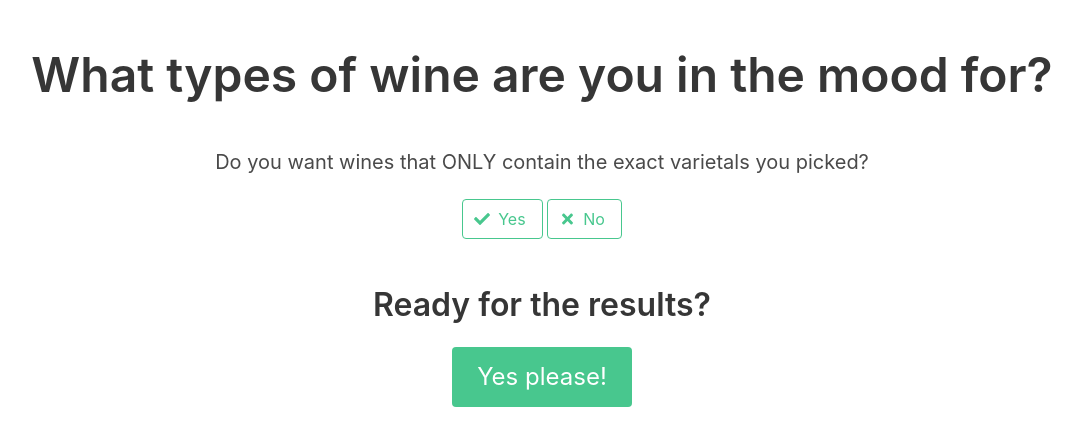
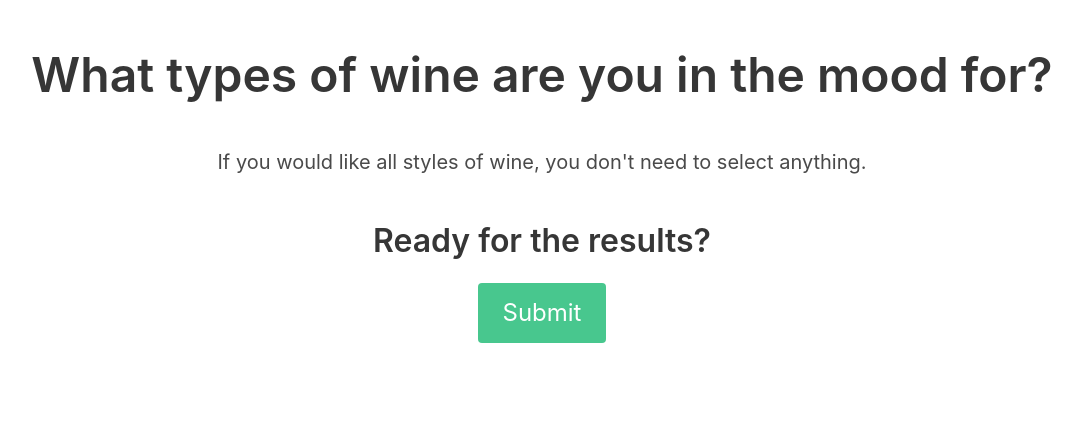
Before and after one commit to LouisGaravaglia/IPAz, a Flask app: page /show_red_varietals in a window 1280 px wide. Shown: the part 72-518 px from the top of the page, without its empty margins (98-1180 px from the left). Run offline with Flask 2, Linux system fonts and the light colour scheme; data that the repository does not hold is empty; parts of the project's set-up code (start-up, migrations or seed data) failed here and were passed over; some libraries are stand-ins or nearby versions.

Commit message:
separated the combined results question onto its own page

```diff
--- a/app.py
+++ b/app.py
@@ -444,7 +444,7 @@ def show_posts_by_tag_id(tag_id):
 def get_red_wines():
     """Get all top rated red wines from the API"""
 
-    baseURL = "https://quiniwine.com/api/pub/wineCategory/tre/0/10"
+    baseURL = "https://quiniwine.com/api/pub/wineCategory/tre/0/1000"
     headers = {'authorization': API_KEY}
 
     result = requests.get(f"{baseURL}", headers=headers)
@@ -480,7 +480,7 @@ def get_red_wines():
 def get_white_wines():
     """Get all top rated white wines from the API"""
 
-    baseURL = "https://quiniwine.com/api/pub/wineCategory/twh/0/10"
+    baseURL = "https://quiniwine.com/api/pub/wineCategory/twh/0/1000"
     headers = {'authorization': API_KEY}
 
     result = requests.get(f"{baseURL}", headers=headers)
@@ -515,7 +515,7 @@ def get_white_wines():
 def get_rose_wines():
     """Get all top rated rose wines from the API"""
 
-    baseURL = "https://quiniwine.com/api/pub/wineCategory/tro/0/10"
+    baseURL = "https://quiniwine.com/api/pub/wineCategory/tro/0/1000"
     headers = {'authorization': API_KEY}
 
     result = requests.get(f"{baseURL}", headers=headers)
@@ -625,33 +625,37 @@ def show_rose_varietals():
     return render_template("varietal_options.html", varietal_set=varietal_set)
 
 
-@app.route('/show_all_varietals')
-def show_all_varietals():
+# @app.route('/show_all_varietals')
+# def show_all_varietals():
 
-    all_list = []
-    varietal_set = set()
+#     all_list = []
+#     varietal_set = set()
 
-    all_options = [wine.varietal.split(",") for wine in Wine.query.all()]
+#     all_options = [wine.varietal.split(",") for wine in Wine.query.all()]
 
-    for options in all_options:
-        all_list = all_list + options
+#     for options in all_options:
+#         all_list = all_list + options
 
-    for item in all_list:
-        if item != "":
-            varietal_set.add(item.strip())
+#     for item in all_list:
+#         if item != "":
+#             varietal_set.add(item.strip())
 
-    # import pdb
-    # pdb.set_trace()
+#     import pdb
+#     pdb.set_trace()
 
-    return render_template("varietal_options.html", varietal_set=varietal_set)
+#     return render_template("varietal_options.html", varietal_set=varietal_set)
 
 
 
 # ===================================    WINE RESULTS   =====================================
 
+@app.route('/show_combined_question')
+def show_combined_question():
 
-@app.route('/show_all_white')
-def show_all_white_wine():
-    all_white = Wine.query.filter_by(type='White').all()
+    return render_template("combined_only.html")
 
-    return render_template("white_wine.html", all_white=all_white)
+@app.route('/show_wine_results')
+def show_wine_results():
+    all_results = Wine.query.filter_by(type='White').all()
+
+    return render_template("wine_results.html", all_white=all_white)
--- a/templates/varietal_options.html
+++ b/templates/varietal_options.html
@@ -7,6 +7,7 @@
 
 
   <h1 class="title is-1 has-text-centered mt-6">What types of wine are you in the mood for?</h1>
+<h2 class="subtitle has-text-centered mt-6">If you would like all styles of wine, you don't need to select anything.</h2>
 
   <div class="has-text-centered" id="wine-options">
   {% for varietal in varietal_set%}
@@ -14,26 +15,10 @@
   {% endfor %}
   </div>
 
-<h2 class="subtitle has-text-centered mt-6">Do you want wines that ONLY contain the exact varietals you picked?</h2>
-
-<div class="has-text-centered" id="combined-varietals">
-<button class="button is-success is-outlined combined-varietals">
-    <span class="icon is-small">
-      <i class="fas fa-check"></i>
-    </span>
-    <span>Yes</span>
-  </button>
-  <button class="button is-success is-outlined combined-varietals">
-    <span class="icon is-small">
-      <i class="fas fa-times"></i>
-    </span>
-    <span>No</span>
-  </button>
- </div>
 <h3 class="title is-3 has-text-centered mt-6">Ready for the results?</h3>
 
 <div class="has-text-centered" id="varietals-results">
-<button class="button is-large is-success">Yes please!</button>
+    <a href="/show_combined_question" class="button is-success is-large">Submit</a>
 </div>
 
 
--- a/templates/wine_types.html
+++ b/templates/wine_types.html
@@ -12,7 +12,6 @@
     <a href="/show_red_varietals" class="button is-success is-large">Red</a>
     <a href="/show_white_varietals" class="button is-success is-large">White</a>
     <a href="/show_rose_varietals" class="button is-success is-large">Rose</a>
-    <a href="/show_all_varietals" class="button is-success is-large">All of the above!</a>
   </div>
 
 
```
Also changed, not shown: models.py (+6 -6 lines), templates/combined_only.html (added, +29 -0 lines).
